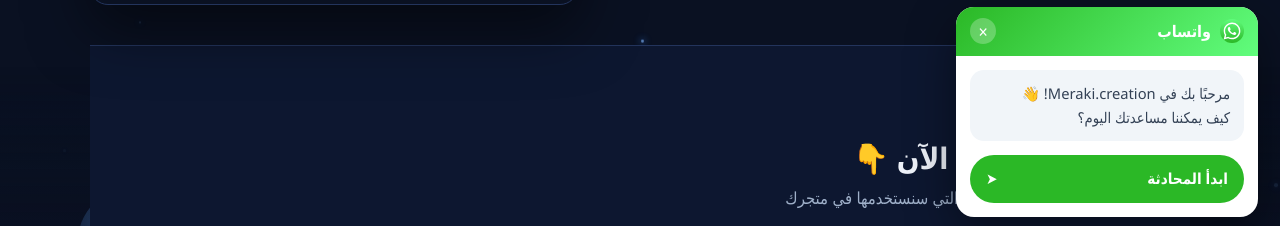
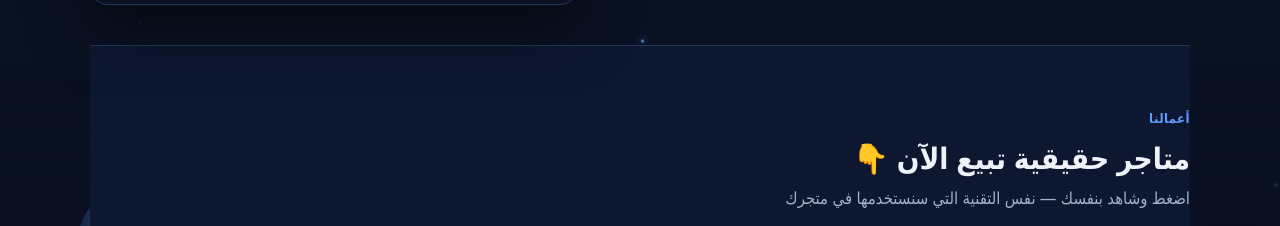
Before and after one commit to EnimaDz007/portfolio, a plain HTML site: page index.html in a window 1280 px wide. Shown: the part 495-721 px from the top of the page. Drawn offline with Linux system fonts and the light colour scheme.

Commit message:
WhatsApp popup opens on click only - removed auto-open timer

```diff
--- a/index.html
+++ b/index.html
@@ -654,7 +654,6 @@ function toggleWaChat(){
   const w = document.getElementById('waChat');
   w.style.display = (w.style.display === 'none') ? 'block' : 'none';
 }
-try { if(!sessionStorage.getItem('waShown')){ sessionStorage.setItem('waShown','1'); setTimeout(function(){ toggleWaChat(); }, 5000); } } catch(err) {}
 
 /* language */
 const FR = {
```
